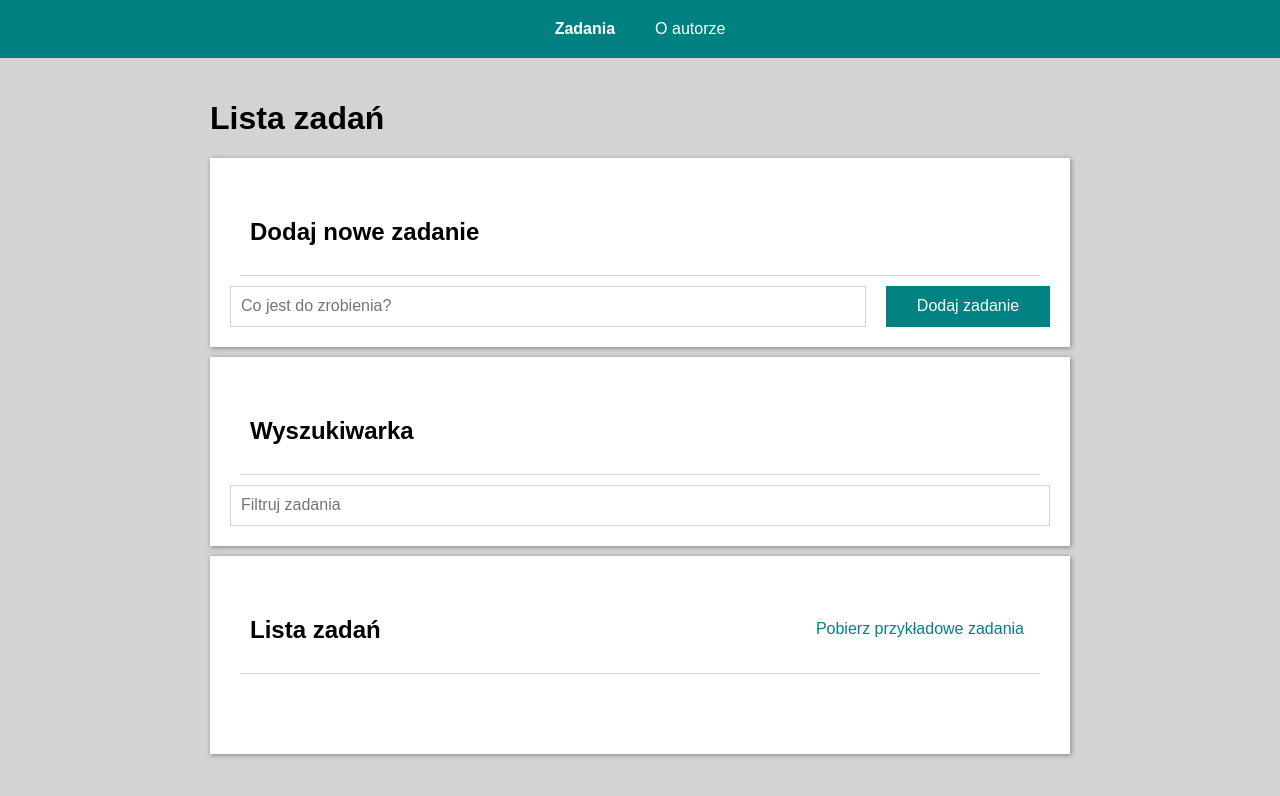
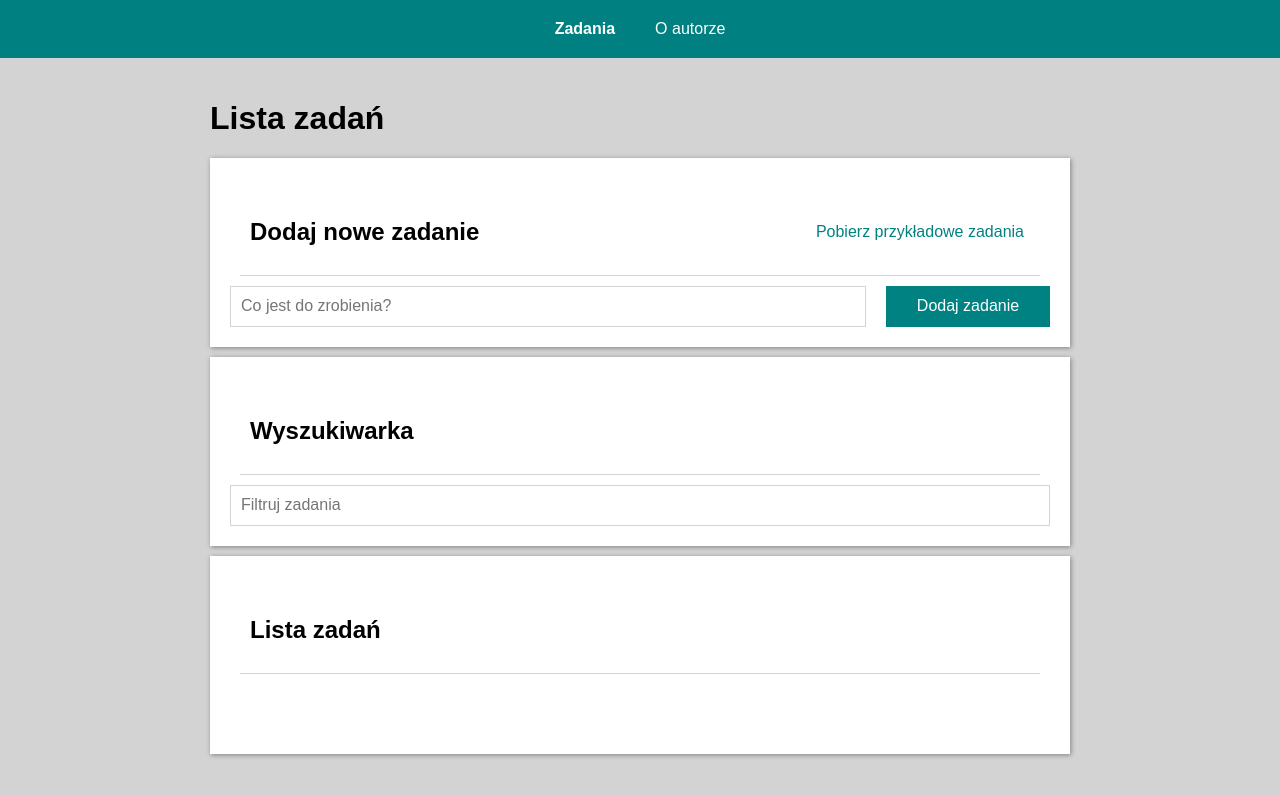
Before and after one commit to MateuszBryczek/Todo-List-React, a React (Create React App) app: page /#/zadania in a window 1280 px wide. Shown: the top 796 px of the page. Built offline with nearby package versions, Linux system fonts and the light colour scheme.

Commit message:
example tasks button changed

```diff
--- a/src/features/tasks/TasksPage/Button/index.js
+++ b/src/features/tasks/TasksPage/Button/index.js
@@ -14,6 +14,7 @@ export default styled.button`
 
     &:hover {
         filter: brightness(115%);
+        cursor: pointer;
     }
 
     &:active {
--- a/src/features/tasks/TasksPage/Buttons/index.js
+++ b/src/features/tasks/TasksPage/Buttons/index.js
@@ -18,9 +18,6 @@ const Buttons = () => {
 
     return (
         <div>
-            <Button onClick={() => dispatch(fetchExampleTasks())}>
-                Pobierz przykładowe zadania
-            </Button>
             {!areTasksEmpty && (
                 <>
                     <Button
--- a/src/features/tasks/TasksPage/index.js
+++ b/src/features/tasks/TasksPage/index.js
@@ -4,6 +4,7 @@ import Buttons from "./Buttons";
 import Section from "../../../common/Section";
 import Container from "../../../common/Container";
 import Search from "./Search";
+import FetchExampleTasksButton from "./FetchExampleTaskButton"
 
 function TasksPage() {
 
@@ -12,6 +13,7 @@ function TasksPage() {
         <h1>Lista zadań</h1>
         <Section title="Dodaj nowe zadanie"
           body={<Form />}
+          extraHeaderContent={<FetchExampleTasksButton />}
       />
 
         <Section title="Wyszukiwarka"
```
Also changed, not shown: src/features/tasks/TasksPage/FetchExampleTaskButton/index.js (+6 -2 lines).
